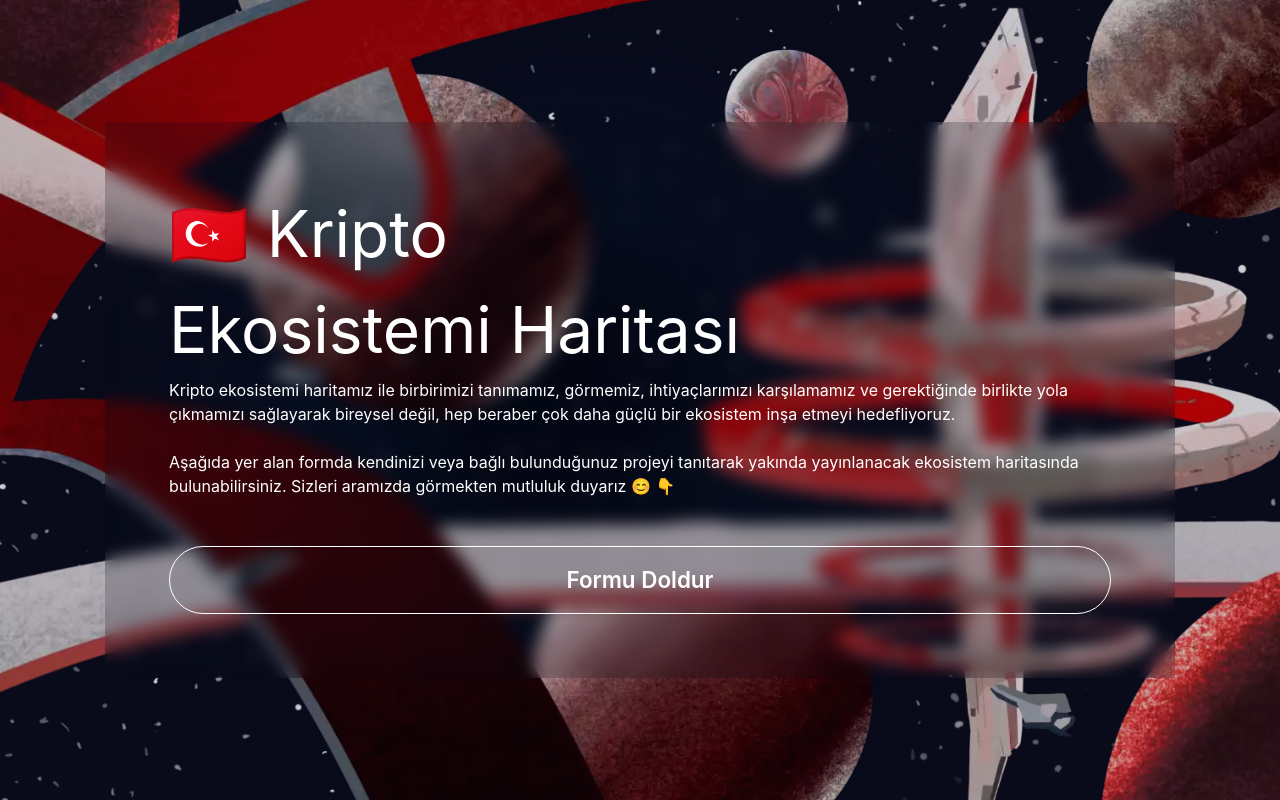
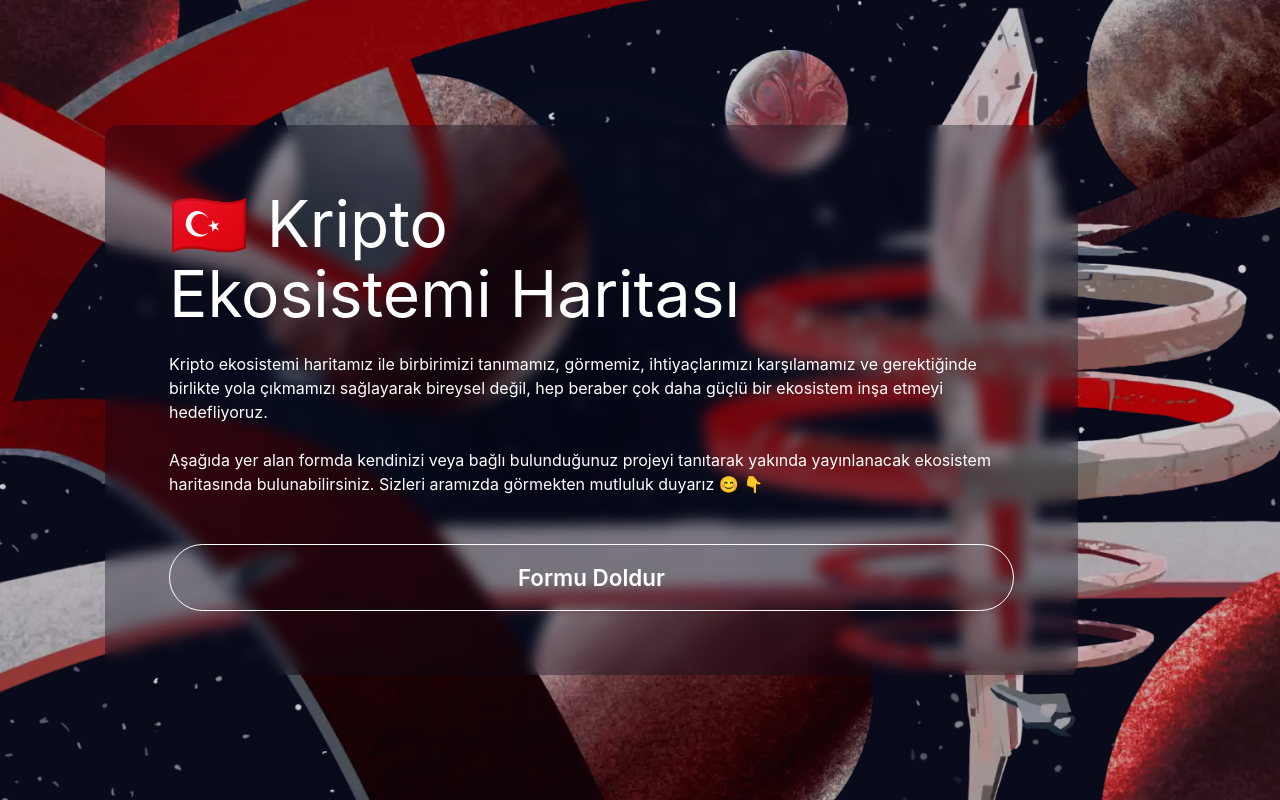
Before and after one commit to omeraksu/next-temp, a Next.js app: page / in a window 1280 px wide. Built offline with nearby package versions, Linux system fonts and the light colour scheme.

Commit message:
minik detaylar

```diff
--- a/pages/_document.js
+++ b/pages/_document.js
@@ -38,6 +38,7 @@ class MyDocument extends Document {
             name="apple-mobile-web-app-status-bar-style"
             content="default"
           />
+          <meta name="theme-color" content="#090b1b" />
           <link
             rel="apple-touch-icon"
             sizes="180x180"
--- a/styles/app.css
+++ b/styles/app.css
@@ -40,18 +40,21 @@ img {
 }
 
 .text {
-  backdrop-filter: blur(8px);
-  background-color: rgba(9, 11, 27, 0.2);
+  backdrop-filter: blur(7px);
+  background-color: rgba(9, 11, 27, 0.35);
   color: white;
   padding: 4rem;
   display: flex;
   flex-direction: column;
   gap: 3rem;
-  margin: 6%;
+  margin: 6% 14% 6% 6%;
+  border-radius: 13px;
 }
 
 h1 {
   font-size: 64px;
+  line-height: 1.1;
+  margin-bottom: 1.4rem;
 }
 
 @media only screen and (max-width: 600px) {
```
Also changed, not shown: 1 other file (tests, documents, lock files or other folders).
